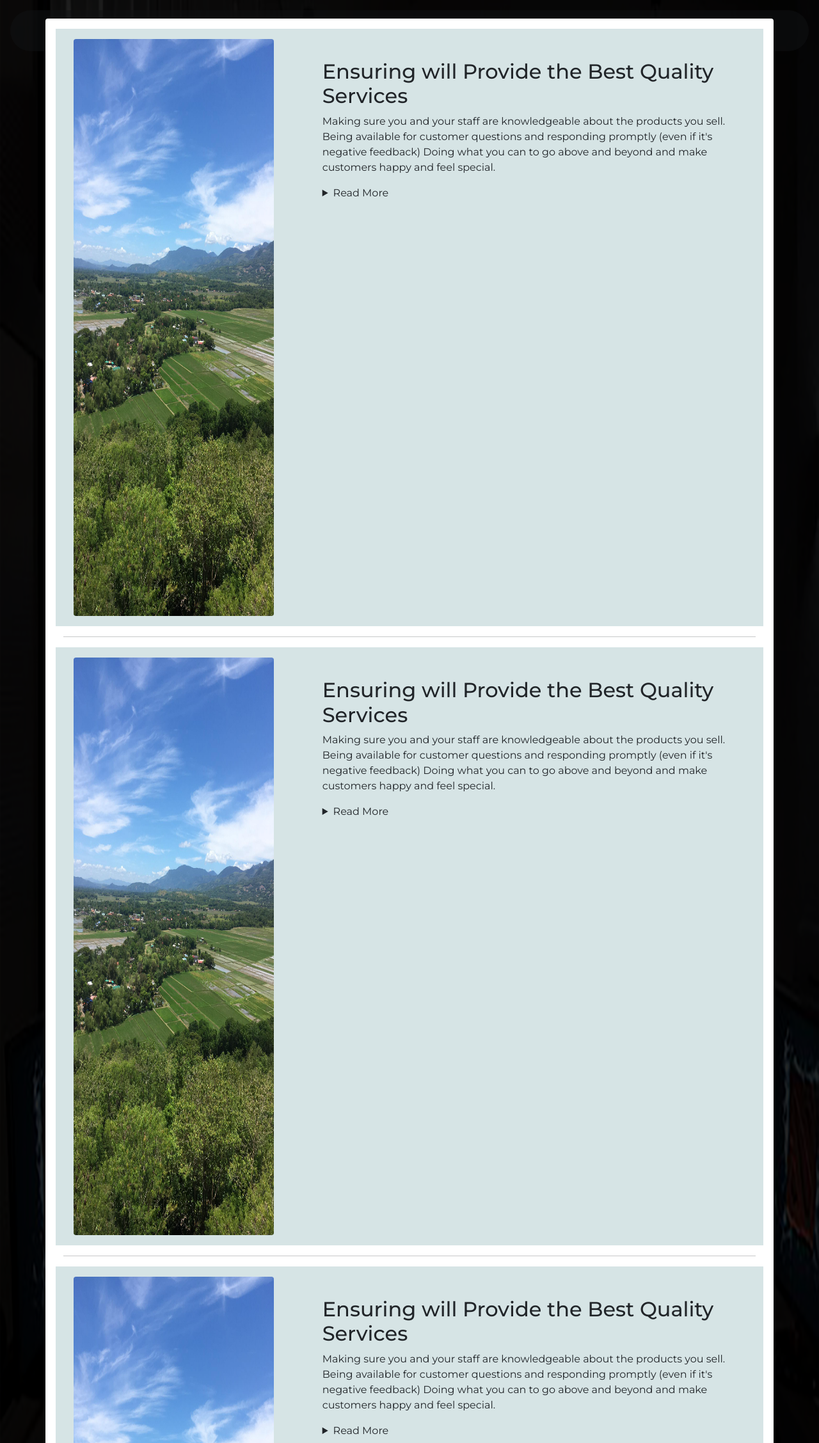
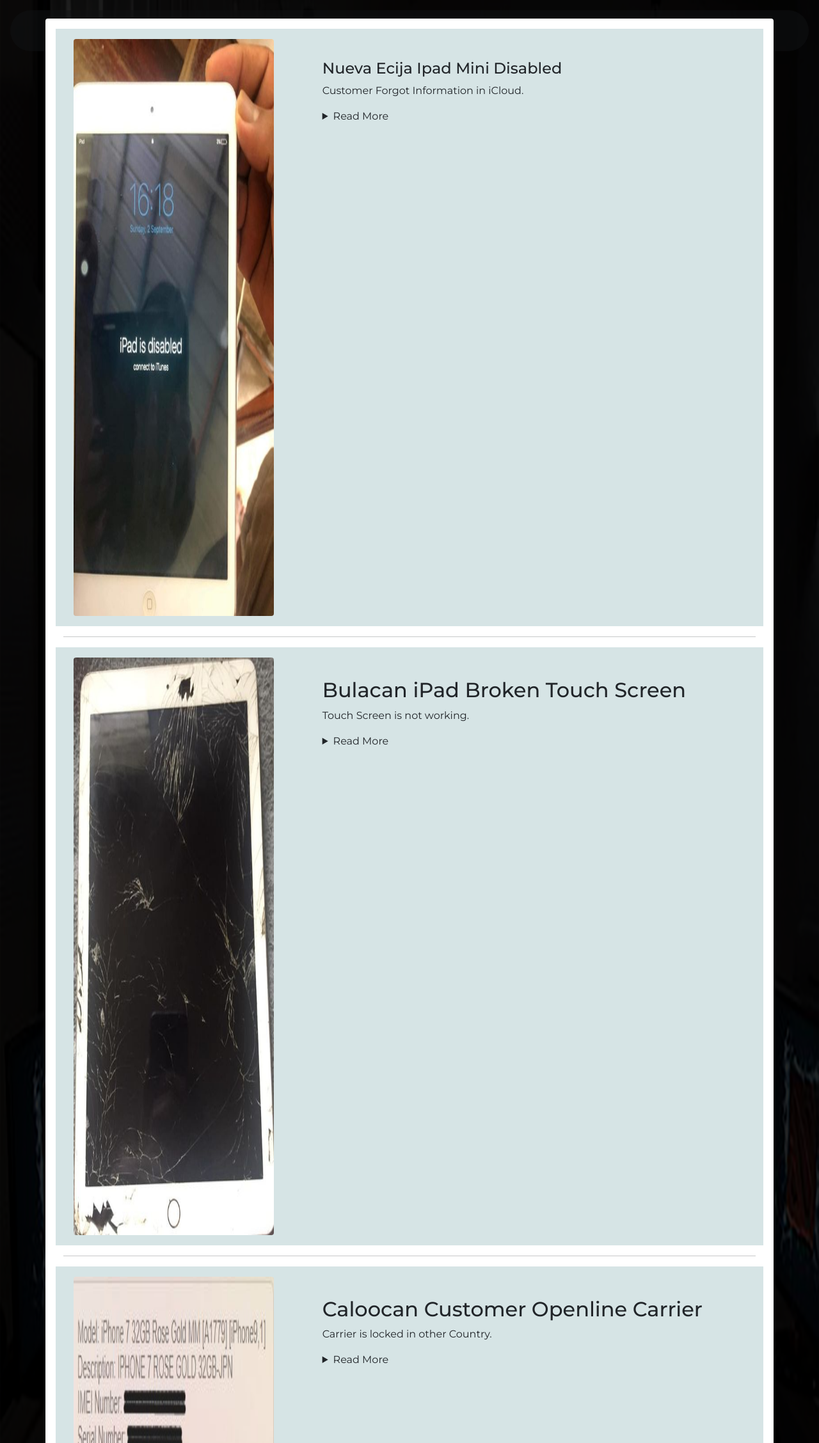
Before and after one commit to TrixDiaz/Landing_Page, a PHP site: page / in a window 1280 px wide, after a click on "learn More". Shown: the whole page at 64% size. Run offline with PHP 8.4, Linux system fonts and the light colour scheme; some libraries are stand-ins or nearby versions.

Commit message:
add sample on Repair Blog

```diff
--- a/assets/RepairBlog.php
+++ b/assets/RepairBlog.php
@@ -23,21 +23,21 @@
           <div class="row d-flex justify-content-center" style="background: #D6E4E5;">
             <div class="col-lg-4 col-md-12 col-12">
               <div class="about-img py-3 mx-3">
-                <img src="img/nueva.jpg" alt="" class="img-fluid rounded" style="width: 100%; height: 40vh;">
+                <img src="./img/nueva-ipad1.jpg" alt="" class="img-fluid rounded" style="width: 100%; height: 40vh;">
               </div>
             </div>
             <div class="col-lg-8 col-md-12 col-12 ps-lg-5 mt-md-5">
               <div class="about-text">
-                <h2>Ensuring will Provide the Best Quality <br />Services</h2>
-                <p>Making sure you and your staff are knowledgeable about the products you sell. Being available for customer questions and responding promptly (even if it's negative feedback) Doing what you can to go above and beyond and make customers happy and feel special.</p>
+                <h4>Nueva Ecija Ipad Mini Disabled </h4>
+                <p>Customer Forgot Information in iCloud.</p>
                 <details>
                   <summary>Read More</summary>
+                  <p>Thanks for Trusting Us. Ensuring our Service and exceed your Satisfaction</p>
                   <div class="row">
-                    <div class="col-sm-4"><img src="img/nueva.jpg" alt="" class="img-fluid rounded" style="width: 100%; height: 20vh;"></div>
-                    <div class="col-sm-4"><img src="img/nueva.jpg" alt="" class="img-fluid rounded" style="width: 100%; height: 20vh;"></div>
-                    <div class="col-sm-4"><img src="img/nueva.jpg" alt="" class="img-fluid rounded" style="width: 100%; height: 20vh;"></div>
+                    <div class="col-sm-4"><img src="./img/nueva-ipad2.jpg" alt="" class="img-fluid rounded" style="width: 100%; height: 20vh;"></div>
+                    <!-- <div class="col-sm-4"><img src="img/nueva.jpg" alt="" class="img-fluid rounded" style="width: 100%; height: 20vh;"></div>
+                    <div class="col-sm-4"><img src="img/nueva.jpg" alt="" class="img-fluid rounded" style="width: 100%; height: 20vh;"></div> -->
                   </div>
-                  <p>Making sure you and your staff are knowledgeable about the products you sell. Being available for customer questions and responding promptly even if it's ne</p>
                 </details>
               </div>
             </div>
@@ -47,21 +47,21 @@
           <div class="row d-flex justify-content-center" style="background: #D6E4E5;">
             <div class="col-lg-4 col-md-12 col-12">
               <div class="about-img py-3 mx-3">
-                <img src="img/nueva.jpg" alt="" class="img-fluid rounded" style="width: 100%; height: 40vh;">
+                <img src="./img/ipad-crack-1.jpg" alt="" class="img-fluid rounded" style="width: 100%; height: 40vh;">
               </div>
             </div>
             <div class="col-lg-8 col-md-12 col-12 ps-lg-5 mt-md-5">
               <div class="about-text">
-                <h2>Ensuring will Provide the Best Quality <br />Services</h2>
-                <p>Making sure you and your staff are knowledgeable about the products you sell. Being available for customer questions and responding promptly (even if it's negative feedback) Doing what you can to go above and beyond and make customers happy and feel special.</p>
+                <h2>Bulacan iPad Broken Touch Screen</h2>
+                <p>Touch Screen is not working.</p>
                 <details>
                   <summary>Read More</summary>
+                  <p>Thanks for Trusting Us. Ensuring our Service and exceed your Satisfaction</p>
                   <div class="row">
-                    <div class="col-sm-4"><img src="img/nueva.jpg" alt="" class="img-fluid rounded" style="width: 100%; height: 20vh;"></div>
-                    <div class="col-sm-4"><img src="img/nueva.jpg" alt="" class="img-fluid rounded" style="width: 100%; height: 20vh;"></div>
-                    <div class="col-sm-4"><img src="img/nueva.jpg" alt="" class="img-fluid rounded" style="width: 100%; height: 20vh;"></div>
+                    <div class="col-sm-4"><img src="./img/ipad-crack-2.jpg" alt="" class="img-fluid rounded" style="width: 100%; height: 20vh;"></div>
+                    <!-- <div class="col-sm-4"><img src="img/nueva.jpg" alt="" class="img-fluid rounded" style="width: 100%; height: 20vh;"></div>
+                    <div class="col-sm-4"><img src="img/nueva.jpg" alt="" class="img-fluid rounded" style="width: 100%; height: 20vh;"></div> -->
                   </div>
-                  <p>Making sure you and your staff are knowledgeable about the products you sell. Being available for customer questions and responding promptly even if it's ne</p>
                 </details>
               </div>
             </div>
@@ -71,21 +71,21 @@
           <div class="row d-flex justify-content-center" style="background: #D6E4E5;">
             <div class="col-lg-4 col-md-12 col-12">
               <div class="about-img py-3 mx-3">
-                <img src="img/nueva.jpg" alt="" class="img-fluid rounded" style="width: 100%; height: 40vh;">
+                <img src="./img/iphone7-carrier1.jpg" alt="" class="img-fluid rounded" style="width: 100%; height: 40vh;">
               </div>
             </div>
             <div class="col-lg-8 col-md-12 col-12 ps-lg-5 mt-md-5">
               <div class="about-text">
-                <h2>Ensuring will Provide the Best Quality <br />Services</h2>
-                <p>Making sure you and your staff are knowledgeable about the products you sell. Being available for customer questions and responding promptly (even if it's negative feedback) Doing what you can to go above and beyond and make customers happy and feel special.</p>
+                <h2>Caloocan Customer Openline Carrier</h2>
+                <p>Carrier is locked in other Country.</p>
                 <details>
                   <summary>Read More</summary>
+                  <p>Thanks for Trusting Us. Ensuring our Service and exceed your Satisfaction</p>
                   <div class="row">
-                    <div class="col-sm-4"><img src="img/nueva.jpg" alt="" class="img-fluid rounded" style="width: 100%; height: 20vh;"></div>
-                    <div class="col-sm-4"><img src="img/nueva.jpg" alt="" class="img-fluid rounded" style="width: 100%; height: 20vh;"></div>
-                    <div class="col-sm-4"><img src="img/nueva.jpg" alt="" class="img-fluid rounded" style="width: 100%; height: 20vh;"></div>
+                    <div class="col-sm-4"><img src="./img/iphone7-carrier2.jpg" alt="" class="img-fluid rounded" style="width: 100%; height: 20vh;"></div>
+                    <!-- <div class="col-sm-4"><img src="img/nueva.jpg" alt="" class="img-fluid rounded" style="width: 100%; height: 20vh;"></div>
+                    <div class="col-sm-4"><img src="img/nueva.jpg" alt="" class="img-fluid rounded" style="width: 100%; height: 20vh;"></div> -->
                   </div>
-                  <p>Making sure you and your staff are knowledgeable about the products you sell. Being available for customer questions and responding promptly even if it's ne</p>
                 </details>
               </div>
             </div>
```
Also changed, not shown: img/ipad-crack-1.jpg (added), img/ipad-crack-2.jpg (added), img/iphone7-carrier1.jpg (added), img/iphone7-carrier2.jpg (added), img/nueva-ipad1.jpg (added), img/nueva-ipad2.jpg (added).
